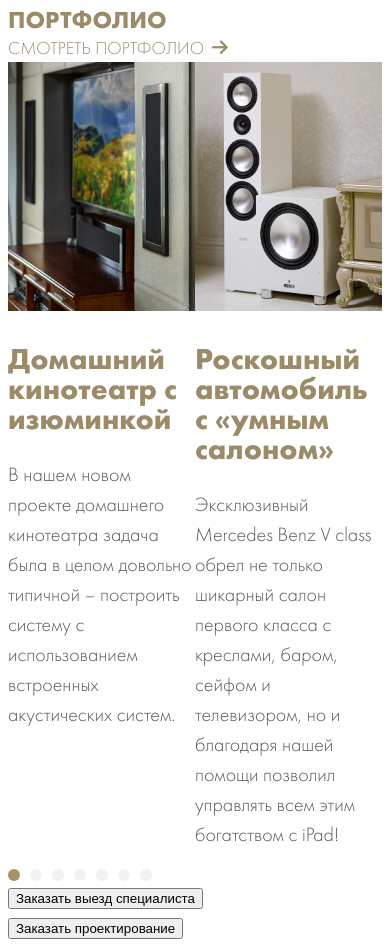
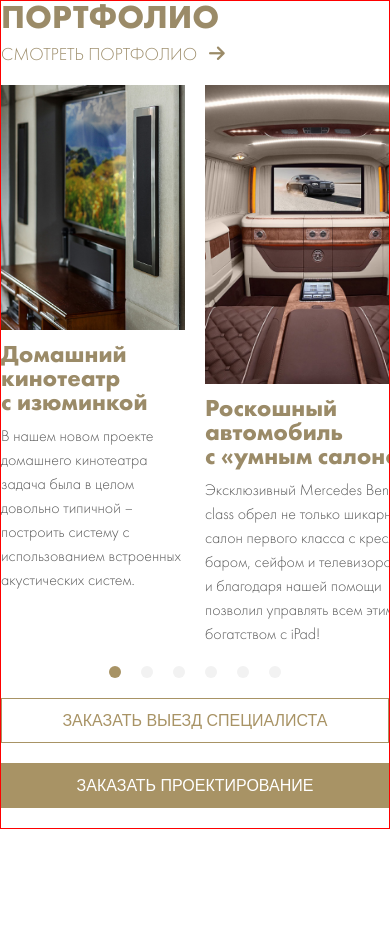
Before and after one commit to TatianaIvanovaV/carousel, a plain HTML site: page index.html in a window 390 px wide. After the commit the page ends 844 px from the top, so only its background shows below. Drawn offline with Linux system fonts and the light colour scheme.

Commit message:
css styles and mediquerys

```diff
--- a/index.html
+++ b/index.html
@@ -21,50 +21,54 @@
         <div class='slider__wrapper'>
           <div class='slider__list'>
             <div class="slider__item">
-              <img src="./static/img/portfolio_0.png" alt="">
-              <div class='slider__content'>
-                <h2>Домашний кинотеатр с изюминкой</h2>
+              <div class="slider__content">
+                <img src="./static/img/portfolio_0.png" alt="Домашний кинотеатр">
+                <div class='slider__about'>
+                  <h2>Домашний кинотеатр с&nbsp;изюминкой</h2>
                   <p>В нашем новом проекте домашнего кинотеатра задача была в целом довольно типичной – построить систему с использованием встроенных акустических систем. </p>
                 </div>
               </div>
+            </div>
             <div class="slider__item">
-              <img src="./static/img/portfolio_1.png" alt="">
-              <div class='slider__content'>
-                <h2>Роскошный автомобиль с «умным салоном»</h2>
+              <div class="slider__content">
+                <img src="./static/img/portfolio_2.png" alt="Автомобиль с «умным салоном»">
+                <div class='slider__about'>
+                  <h2>Роскошный автомобиль с&nbsp;«умным&nbsp;салоном»</h2>
                   <p>Эксклюзивный Mercedes Benz V class обрел не только шикарный салон первого класса с креслами, баром, сейфом и телевизором, но и благодаря нашей помощи позволил управлять всем этим богатством с iPad!</p>
                 </div>
               </div>
+            </div>
             <div class="slider__item">
-              <img src="./static/img/portfolio_2.png" alt="">
-              <div class='slider__content'>
+              <div class="slider__content">
+                <img src="./static/img/portfolio_1.png" alt="Гостиная-кинотеатр">
+                <div class='slider__about'>
                   <h2>Гостиная-кинотеатр</h2>
                   <p>Посмотрев на фотографии этой светлой гостиной сразу и не поймешь, что расположена она в цокольном этаже дома и не имеет окон.</p>
                 </div>
               </div>
+            </div>
             <div class="slider__item">
-              <img src="./static/img/portfolio_1.png" alt="">
-              <div class='slider__content'>
-                <h2>Роскошный автомобиль с «умным салоном»</h2>
-                <p>Эксклюзивный Mercedes Benz V class обрел не только шикарный салон первого класса с креслами, баром, сейфом и телевизором, но и благодаря нашей помощи позволил управлять всем этим богатством с iPad!</p>
+              <div class="slider__content">
+                <img src="./static/img/portfolio_3.png" alt="Кинотеатр на крыше">
+                <div class='slider__about'>
+                  <h2>Кинотеатр на крыше</h2>
+                  <p>Посмотрев на фотографии этой светлой гостиной сразу и не поймешь, что расположена она в цокольном этаже дома  и не имеет окон.</p>
+                </div>
               </div>
             </div>
             <div class="slider__item">
-              <img src="./static/img/portfolio_2.png" alt="">
-              <div class='slider__content'>
+              <div class="slider__content">
+                <img src="./static/img/portfolio_2.png" alt="Гостиная-кинотеатр">
+                <div class='slider__about'>
                   <h2>Гостиная-кинотеатр</h2>
                   <p>Посмотрев на фотографии этой светлой гостиной сразу и не поймешь, что расположена она в цокольном этаже дома и не имеет окон.</p>
                 </div>
               </div>
-            <div class="slider__item">
-              <img src="./static/img/portfolio_3.png" alt="">
-              <div class='slider__content'>
-                <h2>Кинотеатр на крыше</h2>
-                <p>Посмотрев на фотографии этой светлой гостиной сразу и не поймешь, что расположена она в цокольном этаже дома  и не имеет окон.</p>
-              </div>
             </div>
             <div class="slider__item">
-              <img src="./static/img/portfolio_3.png" alt="">
-              <div class='slider__content'>
+              <div class="slider__content">
+                <img src="./static/img/portfolio_3.png" alt="Кинотеатр на крыше">
+                <div class='slider__about'>
                   <h2>Кинотеатр на крыше</h2>
                   <p>Посмотрев на фотографии этой светлой гостиной сразу и не поймешь, что расположена она в цокольном этаже дома  и не имеет окон.</p>
                 </div>
@@ -72,9 +76,10 @@
             </div>
           </div>
         </div>
-      <div class="portfolio__buttons bittons">
-        <button type="button" class="bitton__specialist">Заказать выезд специалиста</button>
-        <button type="button" class="bitton__project">Заказать проектирование</button>
+      </div>
+      <div class="portfolio__buttons buttons">
+        <button type="button" class="button__order">Заказать выезд специалиста</button>
+        <button type="button" class="button__order button__order_fill">Заказать проектирование</button>
       </div>
     </div>
   </section>
--- a/js/SliderCarousel.js
+++ b/js/SliderCarousel.js
@@ -3,10 +3,7 @@ class SliderCarousel{
   constructor({
     main,
     wrap,
-    //next,
-    //prev,
     arrows = true,
-    margin = 20,
     infinity = false,
     dots = false,
     position = 0,
@@ -16,16 +13,12 @@ class SliderCarousel{
     this.main = document.querySelector(main);
     this.wrap = document.querySelector(wrap);
     this.items = document.querySelector(wrap).children;
-    //this.next = document.querySelector(next);
-    //this.prev = document.querySelector(prev);
     this.slidesToShow = slidesToShow;
-    //this.dots = document.querySelector(dots);
     this.options = {
       arrows,
       dots,
       position,
       infinity,
-      margin,
       widthSlide: Math.floor(100 / this.slidesToShow),
       maxPosition: this.items.length - 1,
     };
@@ -46,6 +39,12 @@ class SliderCarousel{
     }
   }
 
+/*----------------------------------swipe------------------------------------------*/
+
+
+/*---------------------------------------------------------------------------------*/
+
+
   addClass() {
     this.main.classList.add('carousel-wrap');
     this.wrap.classList.add('carousel-list');
@@ -57,12 +56,12 @@ class SliderCarousel{
     const style = document.createElement('style');
     style.id = 'carousel-style';
     style.textContent = `
-      .carousel-wrap {
-
+      .slider__wrap {
+        padding: 0 ${this.options.padding}px;
       }
       .carousel-children {
         flex: 0 0 ${this.options.widthSlide}% !important;
-        /*mardin: 0 -${this.options.margin}px;*/
+
       }
     `
     document.head.appendChild(style);
@@ -128,7 +127,7 @@ class SliderCarousel{
   addDots() {
     if (this.options.dots) {
       this.dots = document.createElement('div');
-      this.dots.className = 'slider__dots';
+      this.dots.className = 'carousel__dots';
       this.main.appendChild(this.dots);
       this.dotsNav();
     } else {
@@ -140,10 +139,10 @@ class SliderCarousel{
       this.dotArray = [];
       for (let i = 0; i < this.items.length; i++) {
         const dot = document.createElement("span");
-        dot.classList.add("carousel-dot");
+        dot.classList.add("carousel__dot");
         this.dots.appendChild(dot);
         if (i == 0) {
-          dot.className += " carousel-dot_active";
+          dot.className += " carousel__dot_active";
         }
         this.dotArray.push(dot);
       }
@@ -167,9 +166,9 @@ class SliderCarousel{
 
   currentDot(index) {
     for (let dot of this.dotArray) {
-      dot.classList.remove("carousel-dot_active");
+      dot.classList.remove("carousel__dot_active");
     }
-    this.dotArray[index].classList.add("carousel-dot_active");
+    this.dotArray[index].classList.add("carousel__dot_active");
   }
 
   responsiveInit() {
--- a/js/main.js
+++ b/js/main.js
@@ -10,19 +10,19 @@ const opotions = {
   infinity: true,
   responsive: [
     {
-      breakpoint: 1280,
+      breakpoint: 1281,
       slidesToShow: 4,
       arrows: true,
       dots: false,
     },
       {
-        breakpoint: 600,
+        breakpoint: 601,
         slidesToShow: 2,
         arrows: false,
         dots: true,
       },
       {
-        breakpoint: 300,
+        breakpoint: 321,
         slidesToShow: 1,
         arrows: false,
         dots: true,
--- a/static/css/style.css
+++ b/static/css/style.css
@@ -1,7 +1,7 @@
 html {
   box-sizing: border-box;
   overflow-x:hidden;
-  font-size: 20px;
+  font-size: 16px;
 }
 
 *,
@@ -14,25 +14,26 @@ body {
   font-family: 'FuturaPT-Light';
   font-style: normal;
   font-weight: 300;
-  line-height: 30px;
+  line-height: 24px;
   background: #ffffff;
   color: #575757;
+  margin: 0;
 }
 h1, h2, h3, h4, h5, h6 {
   font-family: 'FuturaPT-Bold';
-  font-weight: 900;
+  font-weight: 800;
   color: #9b8b68;
 }
 h1 {
-  font-size: 48px;
+  font-size: 50px;
   line-height: 100%;
   margin: 0;
 }
-
 .container {
+  max-width: 1760px;
   padding: 0px;
-  max-width: 1200px;
   margin: 0 auto;
+  border: 1px solid red;
 }
 .portfolio__title {
   display: -webkit-box;
@@ -42,6 +43,10 @@ h1 {
   justify-content: space-between;
   -webkit--moz-box-pack: space-between;
   box-pack: space-between;
+  margin-bottom: 38px;
+}
+.portfolio__title span {
+  margin-top: 23px;
 }
 .portfolio__title span a {
   font-size: 18px;
@@ -49,17 +54,40 @@ h1 {
   color: #9b8b68;
   text-decoration: none;
   text-transform: uppercase;
+  margin-right: 15px;
 }
 .portfolio__title span a::after {
   content: "\f061";
   font-family: "FontAwesome";
   font-weight: 300;
   position: relative;
-  left: 8px;
+  left: 12px;
 }
-.slider .slider__item img {
+.portfolio__slider {
+  margin: 0 0 40px;
+}
+.slider__list {
+  margin: 0 -20px;
+}
+.slider__content {
+  padding: 0 20px;
+}
+.slider__item img {
   width: 100%;
-  height: auto;
+  max-height: 540px;
+}
+.slider__about {
+  margin-top: 15px;
+}
+.slider__item h2 {
+  font-size: 32px;
+  line-height: 32px;
+  margin: 0 0 20px;
+}
+.slider__item p {
+  font-size: 20px;
+  line-height: 30px;
+  margin: 0;
 }
 .carousel-wrap {
   overflow: hidden !important;
@@ -96,35 +124,112 @@ h1 {
   border-bottom: 2px solid #A89365;
   transform: rotate(-45deg);
 }
-
-.slider__dots {
+.carousel__dots {
   display: flex;
+  justify-content: center;
   align-items: center;
+  padding: 20px 0 ;
 }
-
-.carousel-dot {
+.carousel__dot {
   width: 12px;
   height: 12px;
   background-color:#F2F2F2;
   border-radius: 100%;
-  margin-right: 10px;
+  margin-right: 20px;
   cursor: pointer;
 }
-
-.carousel-dot:last-child {
-  margin-right: 0;
+.carousel__dot:last-child {
+  margin-right: 0px;
+}
+.carousel__dot_active {
+  background-color: #A89365;
+}
+.buttons {
+  display: flex;
+  justify-content: center;
+}
+.button__order {
+  width: 360px;
+  height: 60px;
+  font-size: 16px;
+  line-height: 23px;
+  text-transform: uppercase;
+  color: #A89365;
+  border: 1px solid #A89365;
+  background: #FFFFFF;
+  padding: 0;
+  margin: 0 20px;
+  cursor: pointer;
+}
+.button__order_fill {
+  background: #A89365;
+  color: #FFFFFF;
 }
 
-.carousel-dot_active {
-  background-color: #A89365;
+@media screen and (max-width: 1280px) {
+  h1 {
+    font-size: 33px;
+  }
+  .portfolio__title span {
+    margin-top: 8px;
+  }
+  .container {
+    max-width: 1200px;
+  }
+
+  .slider__item h2 {
+    font-size: 24px;
+    line-height: 24px;
+  }
+  .slider__item p {
+    font-size: 13.5px;
+    line-height: 24px;
+  }
+  .button__order {
+    width: 300px;
+    height: 45px;
+  }
 }
 
+@media screen and (max-width: 600px) {
+  .container {
+    max-width: 560px;
+  }
+  .portfolio__title {
+    margin-bottom: 18px;
+  }
+  .portfolio__slider {
+    margin: 0px;
+  }
+  .slider__item h2 {
+    margin: 0 0 10px;
+  }
+  .slider__content {
+    padding: 0 10px;
+  }
+  .slider__list {
+    margin: 0 -10px;
+  }
+  .slider__item img {
+    max-height: 360px;
+  }
+  .slider__about {
+    margin-top: 5px;
+  }
+  .slider__about p {
+    font-size: 16px;
+    line-height: 24px;
+  }
+  .buttons {
+    flex-direction: column;
+  }
+  .button__order {
+    width: 100%;
+    margin: 0 0 20px;
+  }
+}
 
-
-@media screen and (max-width: 600px) {
-  h1 {
-    font-size: 24px;
-  }
+@media screen and (max-width: 500px) {
   .portfolio__title {
     -webkit-box-orient: vertical;
     -webkit-box-direction: normal;
@@ -132,3 +237,18 @@ h1 {
     flex-direction: column;
   }
 }
+
+@media screen and (max-width: 320px) {
+  .container {
+    max-width: 300px;
+  }
+  h1 {
+    font-size: 24px;
+  }
+  .slider__content {
+    padding: 0px;
+  }
+  .slider__list {
+    margin: 0px;
+  }
+}
```
Also changed, not shown: g.js (added, +201 -0 lines), PicPerf/Property 1=1280.png (added), PicPerf/Property 1=1920.png (added), PicPerf/Property 1=320.png (added), PicPerf/Property 1=600.png (added). Lines whose indentation alone changed are shown as unchanged.
